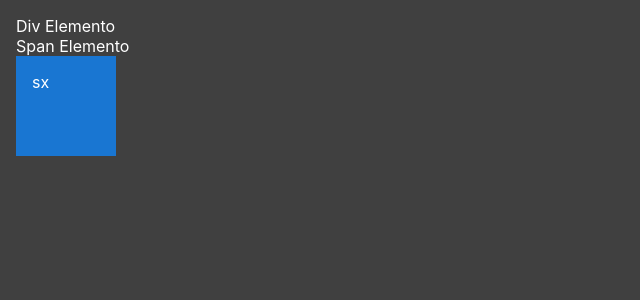
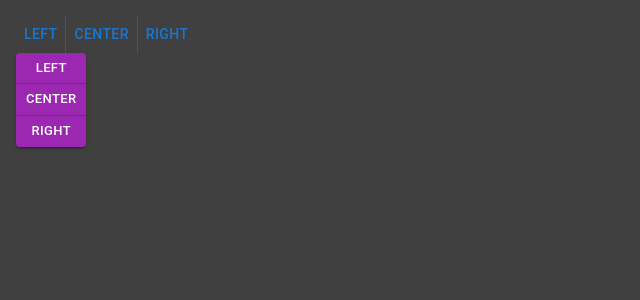
Before and after one commit to SebaGNH/CE-MIU-VY, a React (Vite) app: page / in a window 1280 px wide. Shown: the top 300 px of the page, without its empty margins (0-640 px from the left). Built offline with nearby package versions, Linux system fonts and the light colour scheme.

Commit message:
se realizaron pruebas con botonGroup

```diff
--- a/src/App.jsx
+++ b/src/App.jsx
@@ -1,12 +1,13 @@
 import React, {Fragment} from 'react'
-import { M01_Typography, M02_Button, M14_Box } from './components'
+import { M01_Typography, M02_Button, M03_ButtonGroup, M14_Box } from './components'
 
 const App = () => {
   return (
     <Fragment>
       {/* <M01_Typography/> */}
      {/*  <M02_Button/> */}
-      <M14_Box/>
+      <M03_ButtonGroup/>
+     {/*  <M14_Box/> */}
     </Fragment>
   )
 }
--- /dev/null
+++ b/src/components/M03_ButtonGroup.jsx
@@ -0,0 +1,29 @@
+import React, {Fragment} from 'react'
+import { Button, Stack, ButtonGroup } from '@mui/material'
+export const M03_ButtonGroup = () => {
+  return (
+    <Fragment>
+      <Stack direction='row' content='center'>
+        <ButtonGroup variant='text'>
+          <Button>Left</Button>
+          <Button>Center</Button>
+          <Button>Right</Button>
+        </ButtonGroup>
+      </Stack>
+      <Stack direction='row' content='center'>
+        <ButtonGroup
+          variant='contained'
+          orientation='vertical'
+          size="small"
+          color='secondary'
+          aria-label='texto que ayuda con la accesibilidad'
+          >
+          <Button >Left</Button>
+          <Button>Center</Button>
+          <Button>Right</Button>
+        </ButtonGroup>
+      </Stack>
+
+    </Fragment>
+  )
+}
--- a/src/components/index.js
+++ b/src/components/index.js
@@ -1,3 +1,5 @@
 export * from './M01_Typography'
 export * from './M02_Button'
+export * from './M03_ButtonGroup'
+
 export * from './M14_Box'
```
Also changed, not shown: 1 other file (tests, documents, lock files or other folders).
